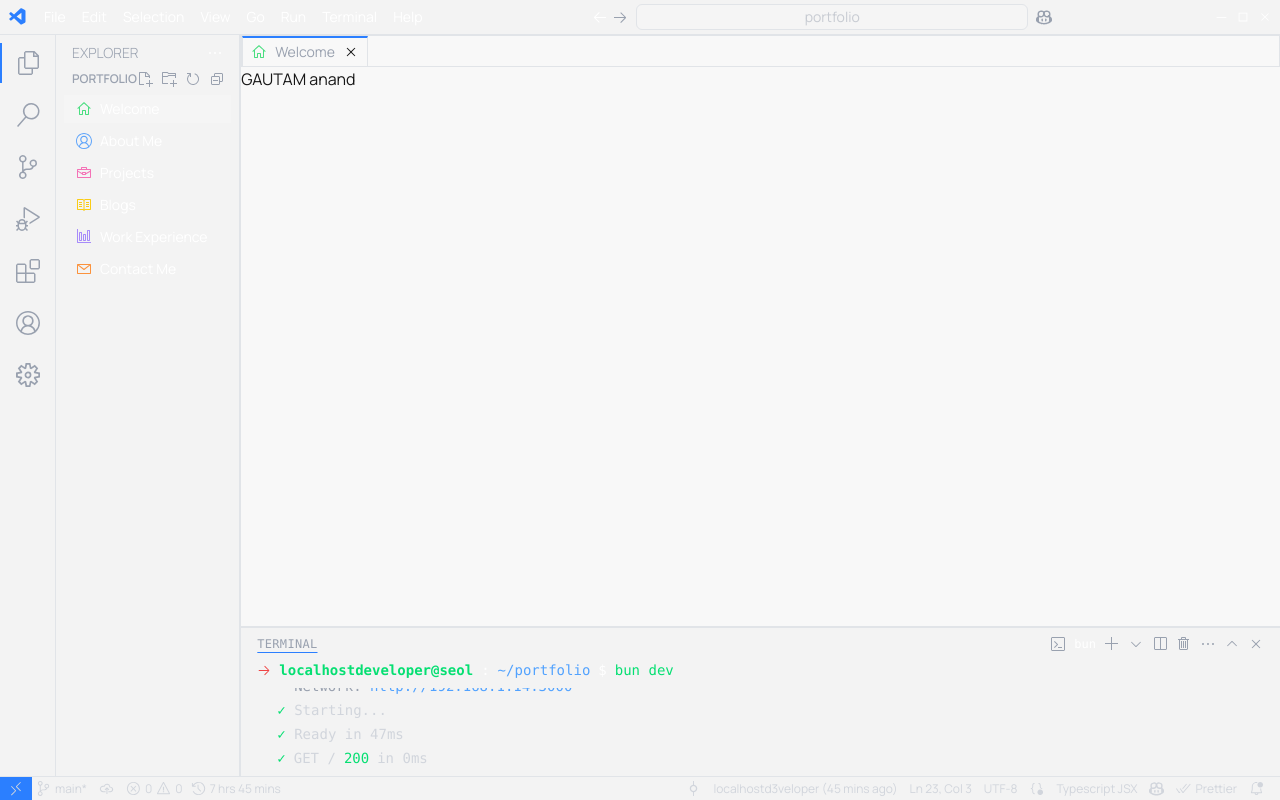
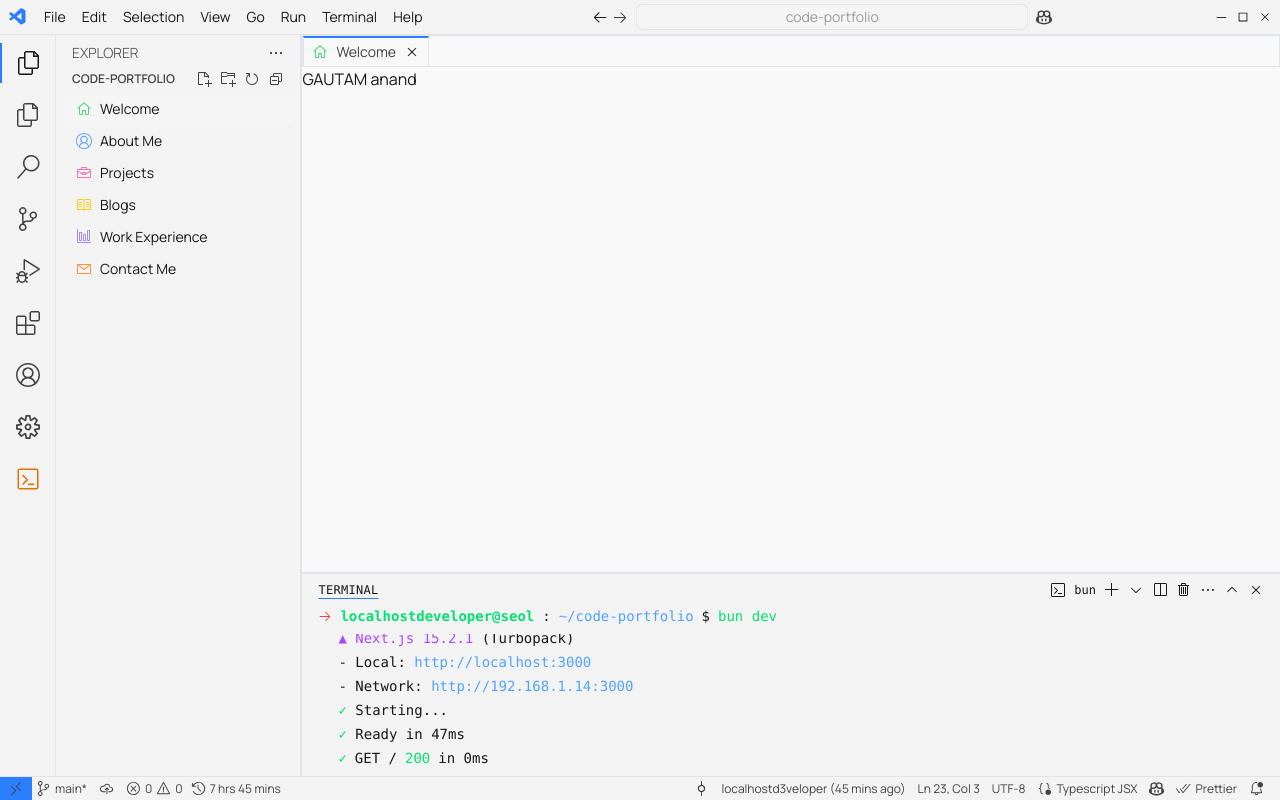
Before and after one commit to localhostd3veloper/code-portfolio, a Next.js app: page / in a window 1280 px wide. Built offline with nearby package versions, Linux system fonts and the light colour scheme.

Commit message:
feat: components

```diff
--- a/src/components/bottom-bar.tsx
+++ b/src/components/bottom-bar.tsx
@@ -14,7 +14,7 @@ import {
 
 export default function BottomBar() {
   return (
-    <div className="bg-sidebar text-xs border-t border-border text-gray-300 flex justify-between w-full  select-none h-6">
+    <div className="bg-sidebar text-xs border-t border-border text-muted  flex justify-between w-full  select-none h-6">
       <div className="flex gap-1">
         <div className="flex items-center justify-center px-2 bg-blue-500">
           <VscRemote size={16} />
@@ -30,13 +30,15 @@ export default function BottomBar() {
           </div>
         </div>
       </div>
-      <div className="flex items-center gap-3 pr-4">
-        <VscGitCommit size={15} />
+      <div className="flex items-center justify-center gap-2 md:gap-3 pr-4 ">
+        <VscGitCommit size={15} className="hidden md:block" />
         localhostd3veloper (45 mins ago)
-        <p className="flex items-center gap-1">Ln 23, Col 3</p>
-        UTF-8
-        <VscBracketDot size={15} /> Typescript JSX
-        <VscCopilot size={15} />
+        <p className="items-center gap-1 hidden md:flex">Ln 23, Col 3</p>
+        <p className="items-center gap-1 hidden md:flex"> UTF-8</p>
+        <span className="items-center gap-1 hidden md:flex">
+          <VscBracketDot size={15} /> Typescript JSX
+        </span>
+        <VscCopilot size={15} className="hidden md:block" />
         <VscCheckAll size={15} className="-mr-2" /> Prettier
         <VscBellDot size={15} />
       </div>
--- a/src/components/editor-tabs.tsx
+++ b/src/components/editor-tabs.tsx
@@ -34,19 +34,19 @@ export default function EditorTabs() {
     }
   };
   return (
-    <div className="flex border border-border">
-      {activeEditors.map((editor) => (
+    <div className="flex border border-border overflow-x-auto">
+      {activeEditors?.map((editor) => (
         <div
           key={editor.label}
           className={`px-2 py-1 flex gap-2 items-center ${
             editor.isActive
               ? 'border-t-2 border-x border-x-border border-blue-500 '
-              : 'bg-sidebar text-gray-400'
+              : 'bg-sidebar text-muted'
           }`}
         >
           <Link
             href={editor.href}
-            className="flex gap-2 items-center text-sm text-gray-400"
+            className="flex gap-2 items-center text-sm text-muted"
           >
             <editor.icon className="w-4 h-4" color={editor.color} />
             {editor.label}
--- a/src/components/explorer.tsx
+++ b/src/components/explorer.tsx
@@ -23,14 +23,14 @@ export default function Explorer() {
     addEditor(editor);
   };
   return (
-    <aside className="h-full w-full bg-sidebar flex flex-col p-2 text-white">
+    <aside className="h-full w-full bg-sidebar flex flex-col p-2 ">
       <div className="flex items-center justify-between px-2 mb-2">
-        <h3 className="text-sm text-gray-400 font-light">EXPLORER</h3>
+        <h3 className="text-sm text-muted font-light">EXPLORER</h3>
         <VscEllipsis />
       </div>
 
-      <div className="flex items-center px-2 text-gray-400 justify-between">
-        <p className="text-xs font-semibold">PORTFOLIO</p>
+      <div className="flex items-center px-2 text-muted justify-between">
+        <p className="text-xs font-semibold">CODE-PORTFOLIO</p>
         <div className="flex gap-2">
           <VscNewFile />
           <VscNewFolder />
--- a/src/components/main-layout.tsx
+++ b/src/components/main-layout.tsx
@@ -1,13 +1,18 @@
 'use client';
 import PersistentSidebar from '@/components/persistent-sidebar';
 import TopBar from '@/components/top-bar';
-import { Panel, PanelGroup, PanelResizeHandle } from 'react-resizable-panels';
+import {
+  ImperativePanelHandle,
+  Panel,
+  PanelGroup,
+  PanelResizeHandle,
+} from 'react-resizable-panels';
 import BottomBar from '@/components/bottom-bar';
 import Explorer from '@/components/explorer';
 import EditorTabs from '@/components/editor-tabs';
 import Terminal from './terminal';
 import { usePathname } from 'next/navigation';
-import { useEffect } from 'react';
+import { useEffect, useRef } from 'react';
 import { useEditorStore } from '@/store';
 
 export default function MainLayout({
@@ -15,7 +20,10 @@ export default function MainLayout({
 }: Readonly<{ children: React.ReactNode }>) {
   const pathname = usePathname();
   const { addLog, isTerminalOpen } = useEditorStore();
+
   useEffect(() => {
+    if (!isTerminalOpen) return;
+
     addLog(
       <div className="flex items-center gap-2">
         <span className="text-green-400">✓</span> GET {pathname}{' '}
@@ -24,33 +32,72 @@ export default function MainLayout({
       </div>
     );
   }, [pathname]);
+
+  const terminalRef = useRef<ImperativePanelHandle>(null);
+  const sidebarRef = useRef<ImperativePanelHandle>(null);
+
+  const collapsePanel = () => {
+    const panel = terminalRef.current;
+    if (panel) panel.collapse();
+  };
+
+  const togglePanel = () => {
+    const panel = terminalRef.current;
+    if (panel) {
+      if (panel.isExpanded()) panel.collapse();
+      else panel.expand();
+    }
+  };
+
+  const toggleSidebar = () => {
+    const panel = sidebarRef.current;
+    if (panel) {
+      if (panel.isExpanded()) panel.collapse();
+      else panel.expand();
+    }
+  };
   return (
-    <div className="min-h-screen h-dvh bg-editor overflow-hidden flex flex-col">
+    <div className="min-h-screen h-dvh bg-editor  flex flex-col">
       <TopBar />
-      <PanelGroup direction="horizontal" className="flex-1">
-        <PersistentSidebar />
-        <Panel defaultSize={15} minSize={15} maxSize={30} collapsible>
+      <PanelGroup autoSaveId={'tabs'} direction="horizontal" className="flex-1">
+        <PersistentSidebar
+          togglePanel={togglePanel}
+          toggleSidebar={toggleSidebar}
+        />
+        <Panel
+          defaultSize={20}
+          minSize={15}
+          maxSize={30}
+          collapsible
+          ref={sidebarRef}
+        >
           <Explorer />
         </Panel>
 
         <PanelResizeHandle className="w-0.5 bg-border hover:bg-blue-500 cursor-col-resize" />
 
         <Panel minSize={40}>
-          <PanelGroup direction="vertical" className="h-full w-full">
-            <Panel defaultSize={80} minSize={30}>
+          <PanelGroup autoSaveId={'editor'} direction="vertical">
+            <Panel defaultSize={80} minSize={30} collapsible order={0}>
               <main className="h-full w-full bg-panel">
                 <EditorTabs />
-                {children}
+                <div className="h-full overflow-y-auto">{children}</div>
               </main>
             </Panel>
 
             <PanelResizeHandle className="h-0.5 bg-border hover:bg-blue-500 cursor-row-resize" />
 
-            {isTerminalOpen && (
-              <Panel defaultSize={20}>
-                <Terminal />
-              </Panel>
-            )}
+            <Panel
+              id="terminal"
+              defaultSize={30}
+              order={1}
+              minSize={0}
+              maxSize={40}
+              collapsible
+              ref={terminalRef}
+            >
+              <Terminal collapsePanel={collapsePanel} />
+            </Panel>
           </PanelGroup>
         </Panel>
       </PanelGroup>
--- a/src/components/menu-items.tsx
+++ b/src/components/menu-items.tsx
@@ -51,7 +51,7 @@ export default function MenuItems() {
               >
                 <span>{item.label}</span>
                 {item.shortcut && (
-                  <span className="text-xs text-gray-400">{item.shortcut}</span>
+                  <span className="text-xs text-muted">{item.shortcut}</span>
                 )}
               </div>
             )
--- a/src/components/persistent-sidebar.tsx
+++ b/src/components/persistent-sidebar.tsx
@@ -2,21 +2,41 @@
 
 import { sidebarIcons } from '@/constants';
 import React from 'react';
+import { VscFiles, VscTerminal } from 'react-icons/vsc';
 
-export default function PersistentSidebar() {
+export default function PersistentSidebar({
+  togglePanel,
+  toggleSidebar,
+}: {
+  togglePanel: () => void;
+  toggleSidebar: () => void;
+}) {
   return (
     <div className="h-full w-14 bg-sidebar flex flex-col border-r border-border gap-3 py-2">
+      <button
+        className="p-2 hover:bg-token-hover text-xl border-l-2 border-blue-500 flex items-center justify-center cursor-pointer hover:text-foreground"
+        title="Terminal"
+        onClick={toggleSidebar}
+      >
+        <VscFiles className="w-6 h-6" />
+      </button>
       {sidebarIcons.map(({ id, icon: Icon, label }, index) => (
         <button
           key={id}
-          className={`p-2 hover:bg-token-hover text-xl text-gray-400 flex items-center justify-center cursor-pointer hover:text-white ${
-            index === 0 && 'border-l-2 border-blue-500'
-          }`}
+          className={`p-2 hover:bg-token-hover text-xl text-muted flex items-center justify-center cursor-pointer hover:text-foreground`}
           title={label}
         >
           <Icon className="w-6 h-6" />
         </button>
       ))}
+
+      <button
+        className="p-2 hover:bg-token-hover text-xl text-amber-600 flex items-center justify-center cursor-pointer hover:text-foreground"
+        title="Terminal"
+        onClick={togglePanel}
+      >
+        <VscTerminal className="w-6 h-6" />
+      </button>
     </div>
   );
 }
--- a/src/components/terminal.tsx
+++ b/src/components/terminal.tsx
@@ -14,7 +14,11 @@ import {
   VscTrash,
 } from 'react-icons/vsc';
 
-export default function Terminal() {
+export default function Terminal({
+  collapsePanel,
+}: {
+  collapsePanel: () => void;
+}) {
   const { logs, isTerminalOpen, toggleTerminal } = useEditorStore();
   const logRef = useRef<HTMLDivElement>(null);
 
@@ -25,16 +29,16 @@ export default function Terminal() {
   }, [logs]);
   if (!isTerminalOpen) return null;
   return (
-    <div className="h-full w-full bg-sidebar font-mono text-white  text-sm px-4 py-2 flex flex-col">
+    <div className="Z-50 h-full w-full bg-sidebar font-mono   text-sm px-4 py-2 flex flex-col">
       {/* Header */}
       <div className="flex justify-between items-center">
-        <div className="text-xs font-light text-gray-400 tracking-wide underline underline-offset-4 decoration-blue-500">
+        <div className="text-xs font-light  tracking-wide underline underline-offset-4 decoration-blue-500">
           TERMINAL
         </div>
 
-        <div className="text-gray-400 flex items-center gap-2">
+        <div className=" flex items-center gap-2">
           <VscTerminal className="h-4 w-4" />
-          <span className="text-xs text-white">bun</span>
+          <span className="text-xs ">bun</span>
           <VscAdd className="h-4 w-4 cursor-pointer" />
           <VscChevronDown className="h-4 w-4 cursor-pointer" />
           <VscSplitHorizontal className="h-4 w-4 cursor-pointer" />
@@ -43,7 +47,7 @@ export default function Terminal() {
           <VscChevronUp className="h-4 w-4 cursor-pointer" />
           <VscClose
             className="h-4 w-4 cursor-pointer"
-            onClick={toggleTerminal}
+            onClick={collapsePanel}
           />
         </div>
       </div>
@@ -54,9 +58,9 @@ export default function Terminal() {
         <span className="text-green-400 font-semibold">
           localhostdeveloper@seol
         </span>
-        <span className="text-white">:</span>
-        <span className="text-blue-400">~/portfolio</span>
-        <span className="text-white">$</span>
+        <span className="">:</span>
+        <span className="text-blue-400">~/code-portfolio</span>
+        <span className="">$</span>
         <span className="text-green-400">bun dev</span>
       </div>
 
@@ -65,18 +69,18 @@ export default function Terminal() {
         ref={logRef}
         className="mt-2 space-y-1 ml-5 overflow-y-scroll scroll-smooth flex-1"
       >
-        <div className="text-white">
-          <span className="text-purple-400"> ▲ Next.js 15.2.1</span> (Turbopack)
+        <div className="">
+          <span className="text-purple-500"> ▲ Next.js 15.2.1</span> (Turbopack)
         </div>
-        <div className="text-gray-400">
+        <div className="">
           - Local: <span className="text-blue-400">http://localhost:3000</span>
         </div>
-        <div className="text-gray-400">
+        <div className="">
           - Network:{' '}
           <span className="text-blue-400">http://192.168.1.14:3000</span>
         </div>
         {logs.map((log) => (
-          <ol key={log.id} className="text-gray-300">
+          <ol key={log.id} className="">
             {log.logline}
           </ol>
         ))}
--- a/src/components/top-bar.tsx
+++ b/src/components/top-bar.tsx
@@ -11,7 +11,7 @@ import MenuItems from './menu-items';
 
 export default function TopBar() {
   return (
-    <div className="relative z-10 bg-sidebar border-b border-border text-white flex items-center justify-between w-full  px-2 py-1 text-sm ">
+    <div className="relative z-10 bg-sidebar border-b border-border  flex items-center justify-between w-full  px-2 py-1 text-sm ">
       <div className="flex items-center">
         <VscVscode className="w-5 h-5 text-blue-500 mr-2" />
         <MenuItems />
@@ -19,13 +19,13 @@ export default function TopBar() {
       <div className="flex-1 flex items-center justify-center gap-2">
         <div className="items-center gap-1 hidden md:flex">
           <VscArrowLeft className="w-4 h-4" />
-          <VscArrowRight className="w-4 h-4 text-gray-400" />
+          <VscArrowRight className="w-4 h-4 text-muted" />
         </div>
         <input
-          placeholder="portfolio"
-          className="w-full md:w-1/2 rounded-md bg-editor py-0.5  border border-border flex justify-center text-center text-gray-400 outline-none"
+          placeholder="code-portfolio"
+          className="w-full md:w-1/2 rounded-md bg-editor py-0.5  border border-border flex justify-center text-center text-muted outline-none"
         />
-        <VscCopilot className="w-4 h-4 text-gray-400 hidden md:block" />
+        <VscCopilot className="w-4 h-4 text-muted hidden md:block" />
       </div>
       <div className="hidden items-center gap-2  md:flex">
         <VscChromeMinimize />
```
